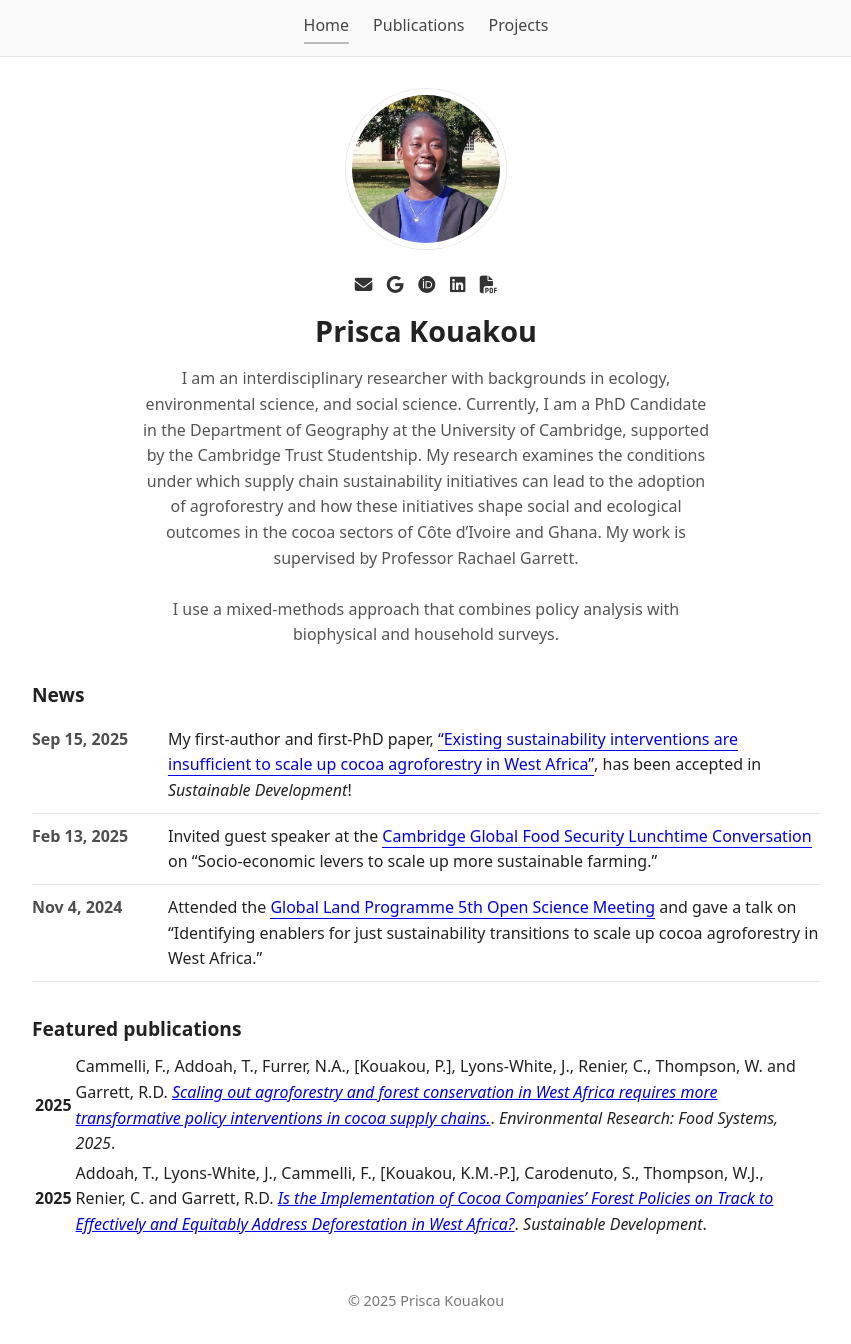
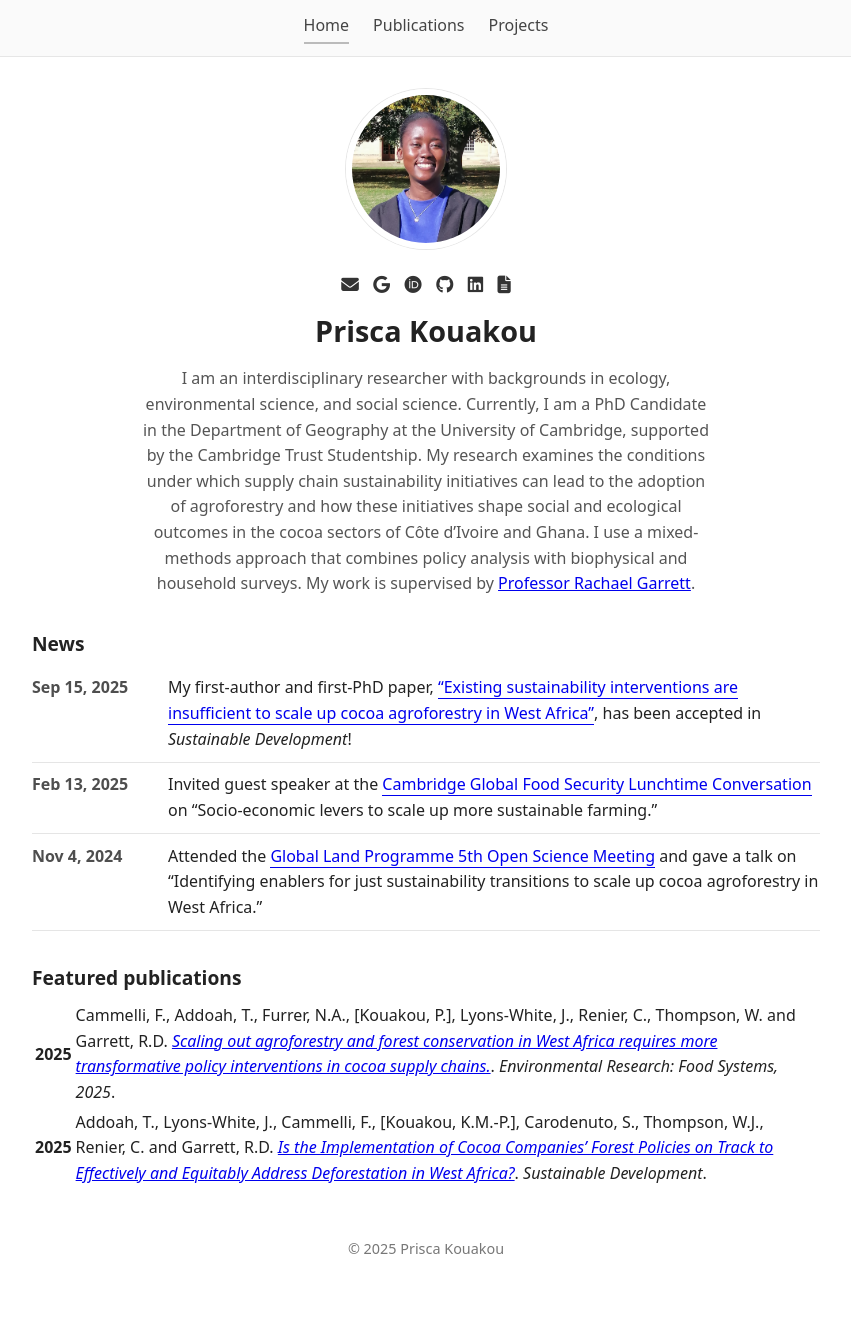
Before and after one commit to priscakmkouakou/priscakmkouakou.github.io, a Jekyll site: the page built from index.md, in a window 1280 px wide. Shown: the whole page, without its empty margins (214-1065 px from the left). Built offline with Jekyll 4.4.1, drawn with Linux system fonts in a browser that asks for light colours; after the commit the page ends 1292 px from its top, so only the background shows below that.

Commit message:
Update index.md

```diff
--- a/index.md
+++ b/index.md
@@ -9,8 +9,9 @@ layout: default
     <a href="mailto:you@example.com" title="Email"><i class="fa-solid fa-envelope"></i></a>
     <a href="https://scholar.google.com/citations?user=I9N3bjcAAAAJ&hl=en&oi=ao" title="Google Scholar"><i class="fa-brands fa-google"></i></a>
     <a href="https://orcid.org/0009-0001-3711-1578" title="ORCID"><i class="fa-brands fa-orcid"></i></a>
+    <a href="https://github.com/priscakmkouakou" title="GitHub"><i class="fa-brands fa-github"></i></a>
     <a href="https://www.linkedin.com/in/maria-prisca-kouakou/" title="LinkedIn"><i class="fa-brands fa-linkedin"></i></a>
-    <a href="/docs/KouakouCV_August2025.pdf" title="Curriculum Vitae" target="_blank"><i class="fa-solid fa-file-pdf"></i></a>
+    <a href="/docs/KouakouCV_August2025.pdf" title="Curriculum Vitae" target="_blank"><i class="fa-solid fa-file-lines"></i></a>
   </div>
   <h1 class="hero-name">Prisca Kouakou</h1>
   <p class="lead">
@@ -18,8 +19,8 @@ layout: default
   Currently, I am a PhD Candidate in the Department of Geography at the University of Cambridge, supported by the
   Cambridge Trust Studentship. My research examines the conditions under which supply chain sustainability initiatives
   can lead to the adoption of agroforestry and how these initiatives shape social and ecological outcomes in the cocoa
-  sectors of Côte d’Ivoire and Ghana. My work is supervised by Professor Rachael Garrett. <br><br>
-  I use a mixed-methods approach that combines policy analysis with biophysical and household surveys.
+  sectors of Côte d’Ivoire and Ghana. I use a mixed-methods approach that combines policy analysis with biophysical
+  and household surveys. My work is supervised by <a href="https://www.geog.cam.ac.uk/people/garrett/">Professor Rachael Garrett</a>.
 </p>
 </div>
 
@@ -53,7 +54,7 @@ layout: default
     <time class="news-date">Sep 15, 2025</time>
     <div class="news-text">
       My first-author and first-PhD paper,
-      <a href="YOUR-LINK">“Existing sustainability interventions are insufficient to scale up cocoa agroforestry in West Africa”</a>,
+      <a href="https://www.repository.cam.ac.uk/handle/1810/389512">“Existing sustainability interventions are insufficient to scale up cocoa agroforestry in West Africa”</a>,
       has been accepted in <em>Sustainable Development</em>!
     </div>
   </li>
@@ -62,7 +63,7 @@ layout: default
     <time class="news-date">Feb 13, 2025</time>
     <div class="news-text">
       Invited guest speaker at the
-      <a href="YOUR-LINK">Cambridge Global Food Security Lunchtime Conversation</a> on
+      <a href="https://www.globalfood.cam.ac.uk/events/lunchtime-conversation-socio-economic-levers-scale-more-sustainable-farming">Cambridge Global Food Security Lunchtime Conversation</a> on
       “Socio-economic levers to scale up more sustainable farming.”
     </div>
   </li>
@@ -70,7 +71,7 @@ layout: default
   <li class="news-item">
     <time class="news-date">Nov 4, 2024</time>
     <div class="news-text">
-      Attended the <a href="YOUR-LINK">Global Land Programme 5th Open Science Meeting</a> and gave a talk on
+      Attended the <a href="https://glp.earth/news-events/events/5th-open-science-meeting-pathways-sustainable-and-just-land-systems">Global Land Programme 5th Open Science Meeting</a> and gave a talk on
       “Identifying enablers for just sustainability transitions to scale up cocoa agroforestry in West Africa.”
     </div>
   </li>
```
